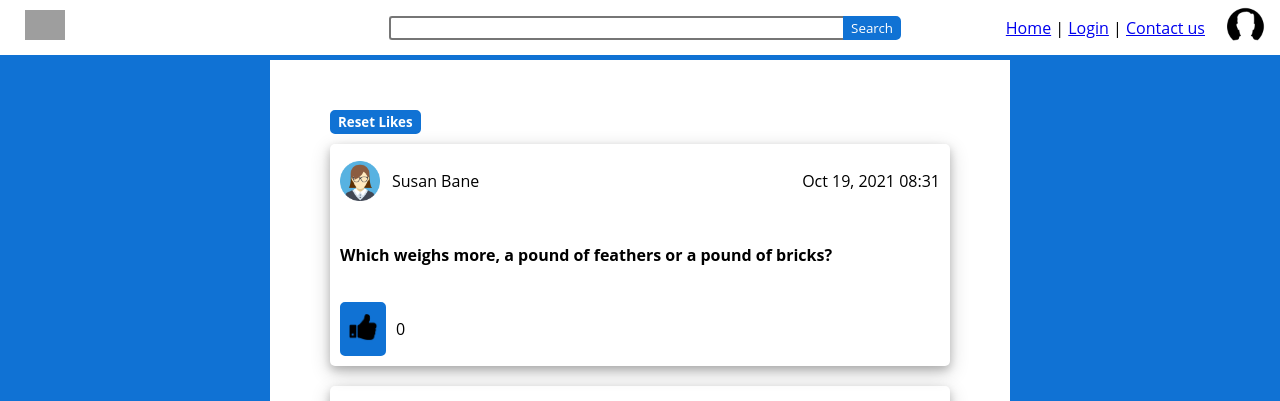
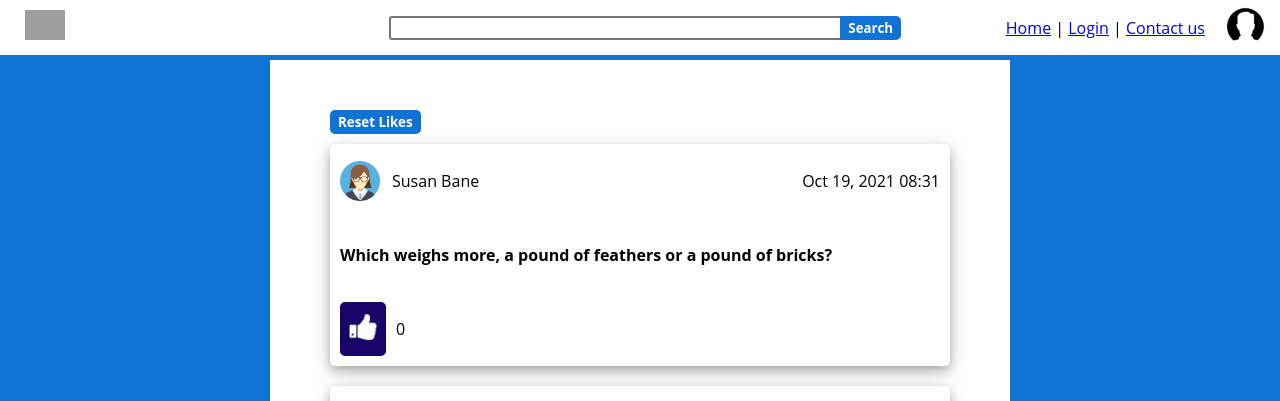
Before and after one commit to mkroencke/WAD2021_HW3, a Vue app: page / in a window 1280 px wide. In both pictures the pointer is over the button 363 px from the left and 329 px from the top of the page. Shown: the top 401 px of the page. Built offline with nearby package versions, Linux system fonts and the light colour scheme; grey boxes are pictures that could not be loaded.

Commit message:
Add hover effect for like button

```diff
--- a/src/components/Header.vue
+++ b/src/components/Header.vue
@@ -124,6 +124,7 @@ header > nav {
 }
 
 #search > button {
+  font-weight: bold;
   box-sizing: border-box;
   border-radius: 0px 5px 5px 0px;
   border-style: solid;
--- a/src/components/Post.vue
+++ b/src/components/Post.vue
@@ -122,6 +122,12 @@ header ~ p {
   background-color: rgb(16, 114, 212);
 }
 
+.like-button button:hover {
+  border-color: rgb(231, 250, 151);
+  background-color: rgb(231, 250, 151);
+  filter: invert(100%);
+}
+
 #pageHeader {
   width: 100%;
   position: fixed;
```
